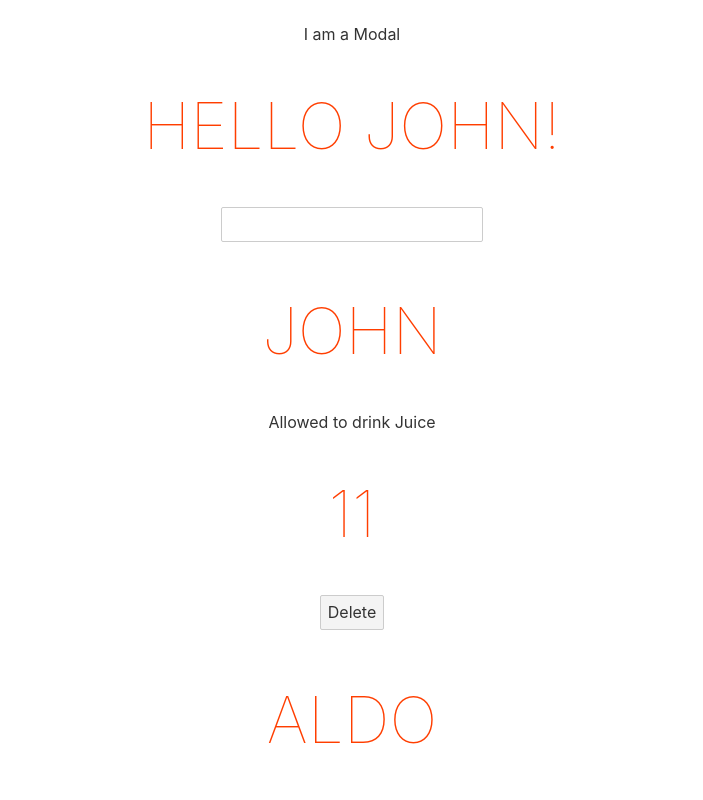
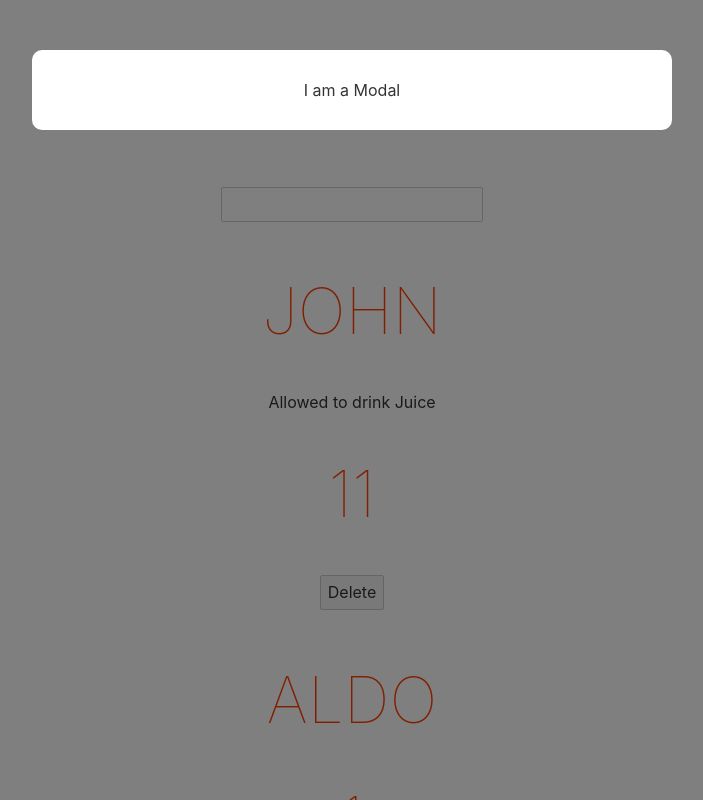
Before and after one commit to arjorb/poll, a Svelte app: page / in a window 1280 px wide. Shown: the top 800 px of the page, without its empty margins (288-991 px from the left). Built offline with nearby package versions, Linux system fonts and the light colour scheme.

Commit message:
implementing the modal and design it

```diff
--- a/src/App.svelte
+++ b/src/App.svelte
@@ -2,6 +2,7 @@
 	import Modal from "./Modal.svelte";
 	let name =  "John";
 	let newColor = '';
+	let showModal = true;
 
 	let people = [{name:'John',age:11, id:1},{name:'Aldo',age:1, id:2},{name:'Aline',age:2, id:3},{name:'Nkaka',age:1}]
 
@@ -19,7 +20,9 @@ const handleDelete = (id) =>{
 </script>
 
 <main>
+	{#if showModal}
 	<Modal/>
+	{/if}
 	<h1 style="color:{newColor}">Hello {name}!</h1>
 	<p>{newColor}</p>
 	<input type="text" bind:value={newColor}>
--- a/src/Modal.svelte
+++ b/src/Modal.svelte
@@ -1,9 +1,25 @@
-<script></script>
+<script>
+</script>
 <main>
     <div class="backdrop">
-        <div>I am a Modal</div>
+        <div class="modal">I am a Modal</div>
     </div>
 </main>
 <style>
-
+    .backdrop{
+        position: fixed;
+        background-color: rgba(0, 0, 0, 0.5);
+        width: 100%;
+        height: 100%;
+        top: 0;
+        left: 0;
+        right: 0;
+    }
+    .modal{
+        background-color: white;
+        width: 500px;
+        margin: 50px auto;
+        padding: 30px 70px;
+        border-radius: 10px;
+    }
 </style>
```
Also changed, not shown: public/global.css (+10 -5 lines). Lines whose indentation alone changed are shown as unchanged.
